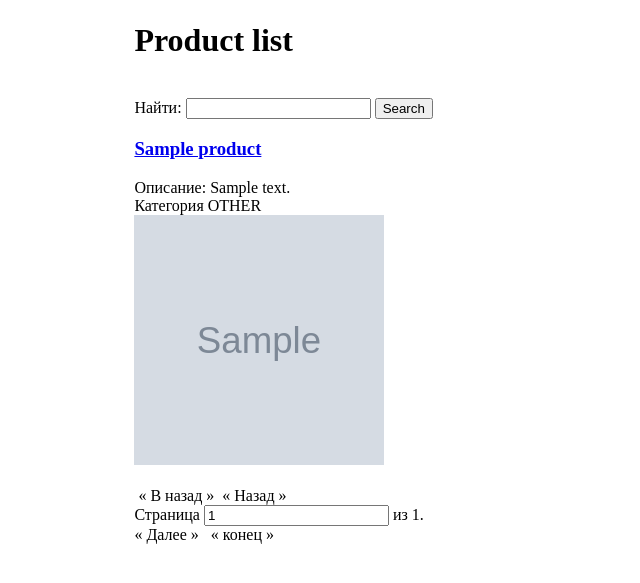
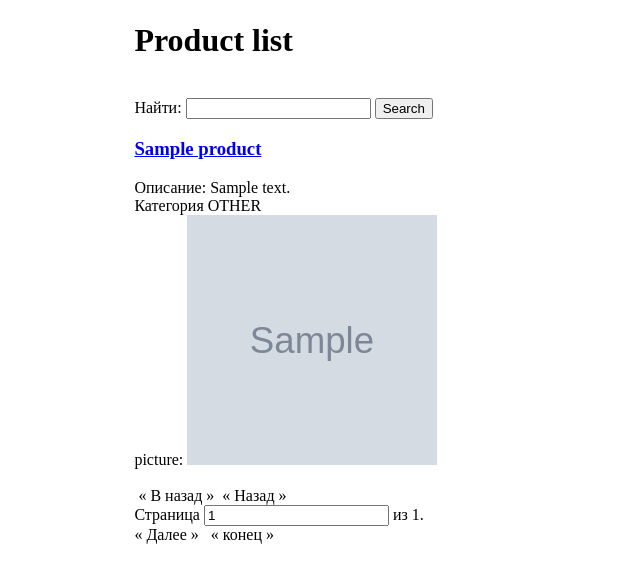
Before and after one commit to nurbekov0001/kontrol8, a Django app: page /product/ in a window 1280 px wide. Shown: the part 38-621 px from the top of the page, without its empty margins (0-640 px from the left). Run offline with Django 3.2, Linux system fonts and the light colour scheme; tables that the repository leaves empty hold one stand-in row (values such as "Sample post"); grey boxes marked "Sample" are stand-in pictures; parts of the project's set-up code (start-up, migrations or seed data) failed here and were passed over.

Commit message:
обновил вывод картинки

```diff
--- a/hello/webapp/templates/product/index.html
+++ b/hello/webapp/templates/product/index.html
@@ -1,4 +1,5 @@
 {% extends "base.html" %}
+{% load static %}
 {% block content %}
 <h1>Product list</h1><br/> {% if not product %}
 <h2>Нет продуктов</h2>
@@ -8,7 +9,11 @@
     <div class="box">
         <h3><a href="{% url "product:view" product.pk %}">{{ product.name }}</a></h3>
              Описание: {{product.description }}<br/> Категория {{ product.category }}<br/>
-         <img class="picture" src="{{ product.picture }}" width="250" height="250" alt="product picture">
+        {% if not product.picture %}
+     picture: <img src="{% static "img/foto.jpg" %}" width="250" height="250" alt="product picture">
+{% else %}
+       picture: <img class="picture" src="{{ product.picture }}" width="250" height="250" alt="product picture">
+{% endif %}
          <br/><br/>
     </div>
     {% endfor %}
```
Also changed, not shown: hello/webapp/templates/product/view.html (+8 -3 lines), hello/webapp/static/img/foto.jpg (renamed from hello/webapp/static/img/comedy-photography-awards-2018-15.jpg).
